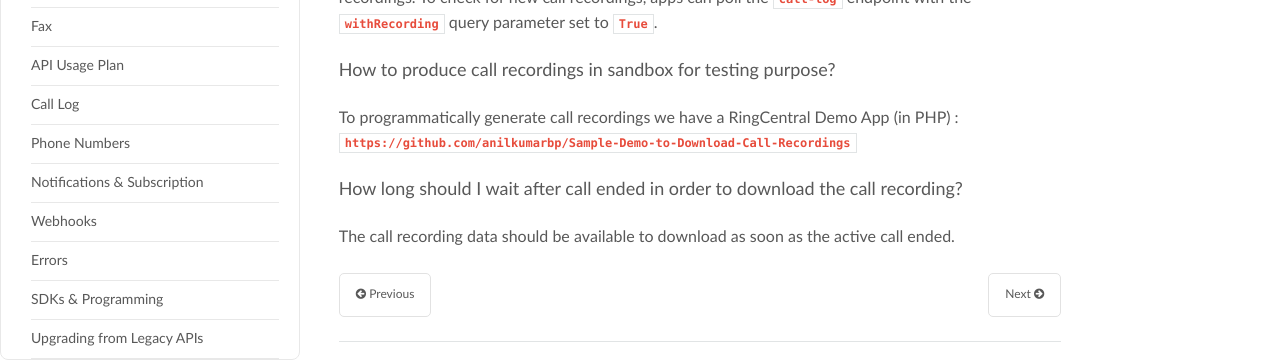
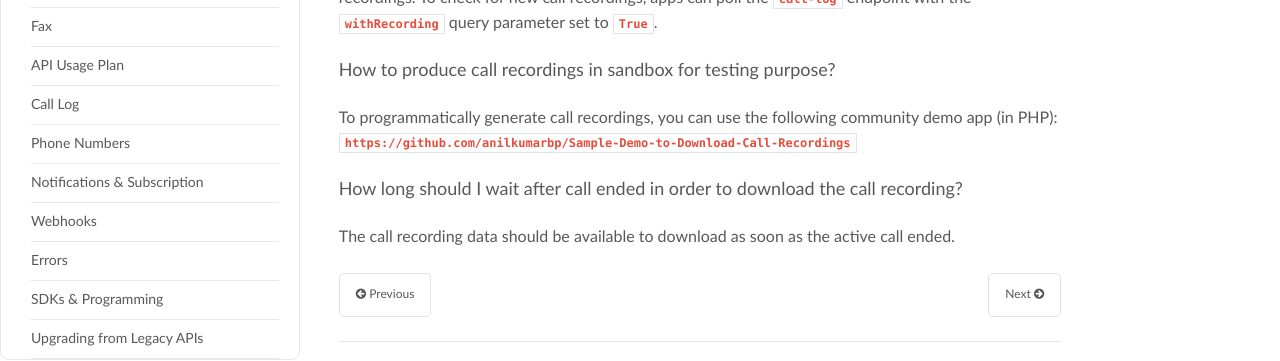
Before and after one commit to ringcentral/ringcentral-faq, an MkDocs documentation site: the page built from docs/voice_recording.md, in a window 1280 px wide and 1135 px high. Shown: the part 735-1096 px from the top of the window. Built offline with MkDocs 1.6.1, drawn with Linux system fonts in a browser that asks for light colours; nearby versions of some CDN libraries; old or Windows-style settings are respelled for this version of MkDocs.

Commit message:
Update voice_recording.md

```diff
--- a/docs/voice_recording.md
+++ b/docs/voice_recording.md
@@ -22,8 +22,8 @@ Not at this time. We have notifications for calls via the presence event filter
 
 ### How to produce call recordings in sandbox for testing purpose?
 
-  To programmatically generate call recordings we have a RingCentral Demo App (in PHP) :        `https://github.com/anilkumarbp/Sample-Demo-to-Download-Call-Recordings`
+To programmatically generate call recordings, you can use the following community demo app (in PHP):        `https://github.com/anilkumarbp/Sample-Demo-to-Download-Call-Recordings`
 
 ### How long should I wait after call ended in order to download the call recording?
 
-   The call recording data should be available to download as soon as the active call ended.
+The call recording data should be available to download as soon as the active call ended.
```
